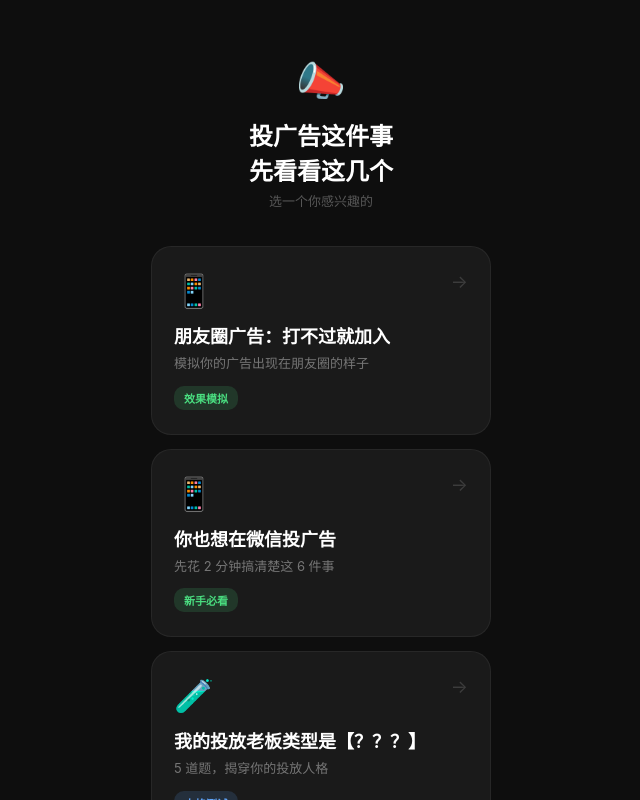
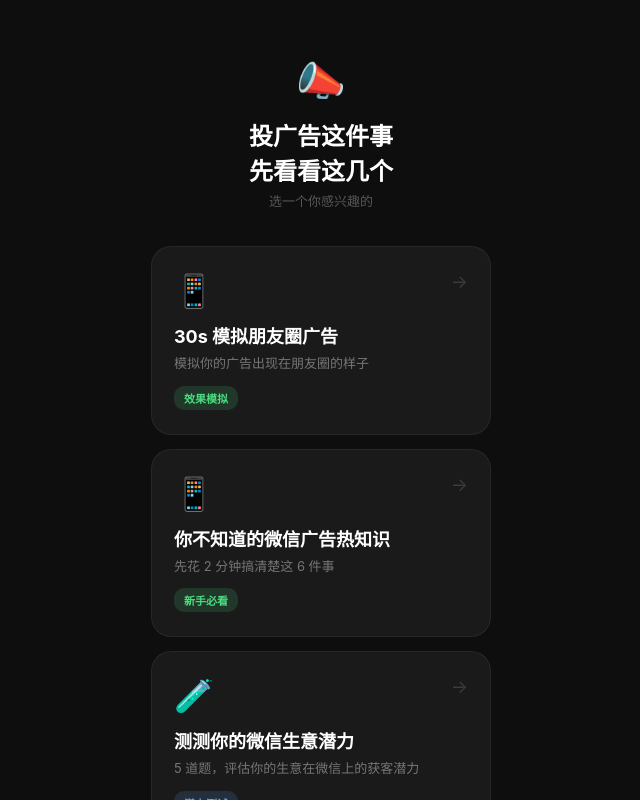
Before and after one commit to yuyangcaicara/h5-matrix-demo, a plain HTML site: page index.html in a window 1280 px wide. Shown: the whole page, without its empty margins (319-959 px from the left). Drawn offline with Linux system fonts and the light colour scheme.

Commit message:
更新导航页三个 H5 标题和描述
- #1: 30s 模拟朋友圈广告
- #2: 你不知道的微信广告热知识
- #3: 测测你的微信生意潜力

```diff
--- a/index.html
+++ b/index.html
@@ -103,23 +103,23 @@
 
     <a class="game-card" href="roast/index.html">
       <div class="game-emoji">📱</div>
-      <div class="game-title">朋友圈广告：打不过就加入</div>
+      <div class="game-title">30s 模拟朋友圈广告</div>
       <div class="game-desc">模拟你的广告出现在朋友圈的样子</div>
       <span class="game-tag tag-green">效果模拟</span>
     </a>
 
     <a class="game-card" href="wechat-ads/index.html">
       <div class="game-emoji">📱</div>
-      <div class="game-title">你也想在微信投广告</div>
+      <div class="game-title">你不知道的微信广告热知识</div>
       <div class="game-desc">先花 2 分钟搞清楚这 6 件事</div>
       <span class="game-tag tag-green">新手必看</span>
     </a>
 
     <a class="game-card" href="boss-type/index.html">
       <div class="game-emoji">🧪</div>
-      <div class="game-title">我的投放老板类型是【？？？】</div>
-      <div class="game-desc">5 道题，揭穿你的投放人格</div>
-      <span class="game-tag tag-blue">人格测试</span>
+      <div class="game-title">测测你的微信生意潜力</div>
+      <div class="game-desc">5 道题，评估你的生意在微信上的获客潜力</div>
+      <span class="game-tag tag-blue">潜力测试</span>
     </a>
 
     <div class="footer-note">在广告里摸爬滚打的人，都在这</div>
```
